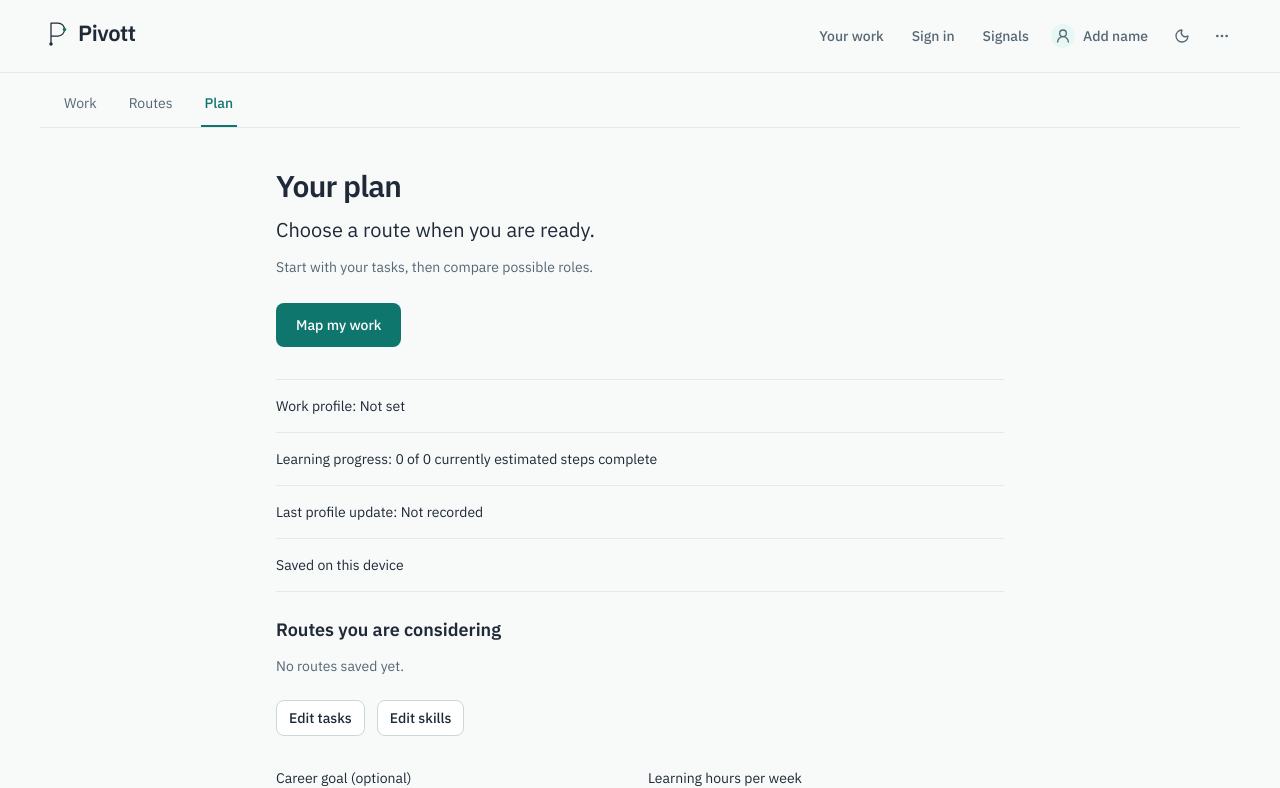
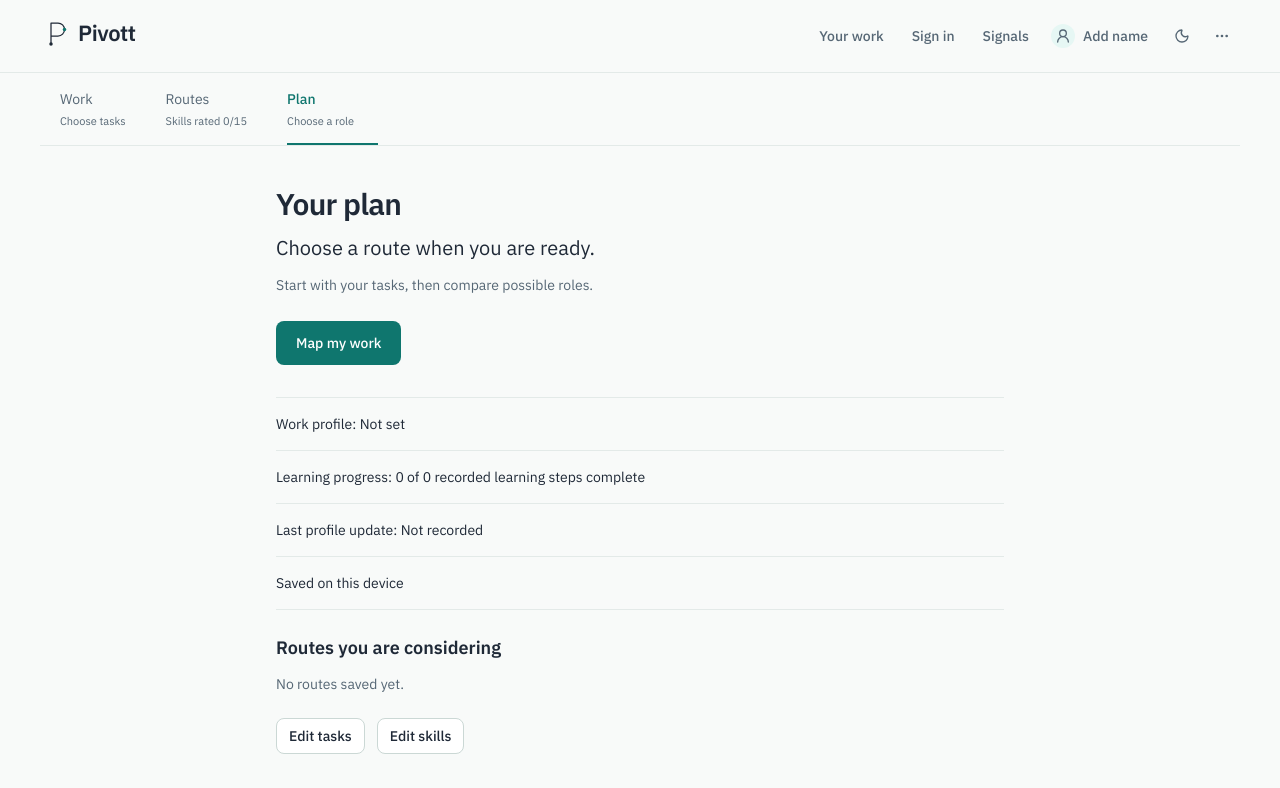
Before and after one commit to truffleloaf/SDC-Hack, a Next.js app in the folder pivott-web-application-design/: page /workspace in a window 1280 px wide. Shown: the top 788 px of the page. Built offline with nearby package versions, Linux system fonts and the light colour scheme; no server answers.

Commit message:
D2: show navigation progress and retain completion after skill updates

```diff
--- a/pivott-web-application-design/app/pathway/page.tsx
+++ b/pivott-web-application-design/app/pathway/page.tsx
@@ -15,6 +15,7 @@ import { NeedsProfile, PageSkeleton } from '@/components/pivott/states'
 import { ValueSlider } from '@/components/pivott/value-slider'
 import { Switch } from '@/components/ui/switch'
 import { roleById, skillById } from '@/lib/data/seed'
+import { planProgress } from '@/lib/plan-progress'
 import { buildPathway } from '@/lib/engine'
 import { buildIcs, downloadFile } from '@/lib/ics'
 import { setState, taskLookup, useAnalysis, useAppState } from '@/lib/store'
@@ -38,11 +39,12 @@ export default function PathwayPage() {
     freeOnly: state.freeOnly,
   })
   const doneIds = new Set(state.completedSteps.filter((id) => steps.some((s) => s.id === id)))
-  const progress = steps.length ? doneIds.size / steps.length : 0
+  const summary = planProgress(role, steps, state.completedSteps, state.skills)
+  const progress = summary.progress
   const unknown = role.requirements.filter((requirement) => state.skills[requirement.skillId] === undefined)
-  const complete = unknown.length === 0 && steps.length > 0 && doneIds.size === steps.length
+  const complete = summary.complete
 
-  const fill = steps.length ? doneIds.size / steps.length : 0
+  const fill = progress
 
   function toggle(id: string) {
     const step = steps.find((item) => item.id === id)
@@ -97,9 +99,9 @@ export default function PathwayPage() {
                   >
                     <LogoMark className="size-14 shrink-0 text-foreground" />
                     <div className="flex flex-col gap-1">
-                      <p className="font-serif text-2xl">All steps done.</p>
+                      <p className="font-serif text-2xl">{summary.doneCount ? 'All steps done.' : 'No rated gaps remain.'}</p>
                       <p className="text-sm leading-relaxed text-muted-foreground">
-                        You’ve marked every learning step complete. Review your skill ratings to update the comparison.
+                        {summary.doneCount ? 'You’ve marked every learning step complete. Review your skill ratings to update the comparison.' : 'Your ratings meet the stored requirements. Review them when your experience changes.'}
                       </p>
                     </div>
                   </motion.div>
@@ -118,14 +120,14 @@ export default function PathwayPage() {
           <div className="card-surface flex flex-col gap-6 p-6">
             <div className="flex items-center gap-4">
               <ProgressRing value={progress} size={76} stroke={6} label="Pathway progress">
-                <span className="font-mono text-sm">{steps.length ? `${Math.round(progress * 100)}%` : '—'}</span>
+                <span className="font-mono text-sm">{unknown.length ? `${summary.doneCount} done` : `${Math.round(progress * 100)}%`}</span>
               </ProgressRing>
               <div className="flex flex-col">
                 <span className="font-serif text-3xl leading-none">
                   {unknown.length && !steps.length ? 'Not estimated' : <>{unknown.length ? '≥ ' : ''}{weeks} <span className="font-sans text-sm text-muted-foreground">weeks</span></>}
                 </span>
                 <span className="mt-1 font-mono text-xs text-muted-foreground">
-                  {unknown.length ? 'Rated gaps only · ' : ''}{totalHours} h · {doneIds.size}/{steps.length} done
+                  {unknown.length ? 'Rated gaps only · ' : ''}{totalHours} h · {summary.doneCount}/{summary.totalCount} recorded done
                 </span>
               </div>
             </div>
--- a/pivott-web-application-design/app/workspace/page.tsx
+++ b/pivott-web-application-design/app/workspace/page.tsx
@@ -2,6 +2,7 @@
 import { NumberField } from '@/components/pivott/number-field'
 import { useAppState, setState } from '@/lib/store'
 import { roleById } from '@/lib/data/seed'
+import { planProgress } from '@/lib/plan-progress'
 import { buildPathway } from '@/lib/engine'
 import { PButton, PLink } from '@/components/pivott/p-button'
 import { PageSkeleton } from '@/components/pivott/states'
@@ -15,11 +16,11 @@ export default function WorkspacePage() {
   const role = state.targetRoleId ? roleById[state.targetRoleId] : null
   const plan = role ? buildPathway({ targetRoleId: role.id, levels: state.skills, hoursPerWeek: state.hoursPerWeek, freeOnly: state.freeOnly }) : null
   const next = plan?.steps.find((step) => !state.completedSteps.includes(step.id))
-  const complete = plan?.steps.filter((step) => state.completedSteps.includes(step.id)).length ?? 0
+  const progress = planProgress(role ?? undefined, plan?.steps ?? [], state.completedSteps, state.skills)
   return <div className="mx-auto max-w-3xl px-5 py-10"><h1 className="text-3xl font-semibold tracking-tight">Your plan</h1><p className="mt-3 text-xl">{role?.title || 'Choose a route when you are ready.'}</p>
     <p className="mt-3 text-sm leading-relaxed text-muted-foreground">{next ? `Next: ${next.title}, about ${next.hours} h` : role ? 'Review your plan and any skills still to rate.' : 'Start with your tasks, then compare possible roles.'}</p>
     <PLink className="mt-6" href={role ? '/pathway' : state.roleId ? '/map' : '/start'}>{role ? 'Continue plan' : state.roleId ? 'Open my work' : 'Map my work'}</PLink>
-    <div className="mt-8 divide-y divide-border border-y border-border text-sm"><p className="py-4">Work profile: {state.jobTitle || (state.roleId && roleById[state.roleId]?.title) || 'Not set'}{state.jobTitle && state.roleId ? ` · Template: ${roleById[state.roleId]?.title}` : ''}</p><p className="py-4">Learning progress: {complete} of {plan?.steps.length ?? 0} currently estimated steps complete</p><p className="py-4">Last profile update: {state.updatedAt ? new Date(state.updatedAt).toLocaleString() : 'Not recorded'}</p><p className="py-4">{saveStatus === 'error' ? 'Couldn’t save on this device.' : 'Saved on this device'}{saveStatus === 'error' && <PButton size="sm" variant="ghost" onClick={() => setState({})}>Retry device save</PButton>}</p></div>
+    <div className="mt-8 divide-y divide-border border-y border-border text-sm"><p className="py-4">Work profile: {state.jobTitle || (state.roleId && roleById[state.roleId]?.title) || 'Not set'}{state.jobTitle && state.roleId ? ` · Template: ${roleById[state.roleId]?.title}` : ''}</p><p className="py-4">Learning progress: {progress.doneCount} of {progress.totalCount} recorded learning steps complete</p><p className="py-4">Last profile update: {state.updatedAt ? new Date(state.updatedAt).toLocaleString() : 'Not recorded'}</p><p className="py-4">{saveStatus === 'error' ? 'Couldn’t save on this device.' : 'Saved on this device'}{saveStatus === 'error' && <PButton size="sm" variant="ghost" onClick={() => setState({})}>Retry device save</PButton>}</p></div>
     <section className="mt-6"><h2 className="text-lg font-semibold">Routes you are considering</h2><ul className="mt-3 space-y-2">{state.savedRouteIds.map((id) => <li key={id}><PLink href="/routes" variant="link">{roleById[id]?.title}</PLink></li>)}</ul>{!state.savedRouteIds.length && <p className="mt-2 text-sm text-muted-foreground">No routes saved yet.</p>}</section>
     <div className="mt-6 flex flex-wrap gap-3"><PLink href="/start" variant="secondary" size="sm">Edit tasks</PLink><PLink href="/skills" variant="secondary" size="sm">Edit skills</PLink></div>
     <section className="mt-8 grid gap-4 sm:grid-cols-2"><label className="flex flex-col gap-2 text-sm">Career goal (optional)<input className="pivott-input" maxLength={200} value={state.careerGoal} onChange={(event) => setState({ careerGoal: event.target.value })} /></label><label className="flex flex-col gap-2 text-sm">Learning hours per week<NumberField min={1} max={40} value={state.hoursPerWeek} onCommit={(value) => setState({ hoursPerWeek: value })} /></label></section>
--- a/pivott-web-application-design/components/pivott/route-stepper.tsx
+++ b/pivott-web-application-design/components/pivott/route-stepper.tsx
@@ -2,7 +2,12 @@
 
 import Link from 'next/link'
 import { usePathname } from 'next/navigation'
-import { motion } from 'motion/react'
+import { motion, useReducedMotion } from 'motion/react'
+import { Check } from 'lucide-react'
+import { skills, roleById } from '@/lib/data/seed'
+import { buildPathway } from '@/lib/engine'
+import { planProgress } from '@/lib/plan-progress'
+import { useAppState } from '@/lib/store'
 import { cn } from '@/lib/utils'
 
 export const flowSteps = [
@@ -16,13 +21,24 @@ export const flowSteps = [
 
 export function RouteStepper() {
   const pathname = usePathname()
+  const { state } = useAppState()
+  const reduce = useReducedMotion()
+  const rated = skills.filter((skill) => state.skills[skill.id] !== undefined).length
+  const target = state.targetRoleId ? roleById[state.targetRoleId] : undefined
+  const plan = target ? buildPathway({ targetRoleId: target.id, levels: state.skills, hoursPerWeek: state.hoursPerWeek, freeOnly: state.freeOnly }) : { steps: [] }
+  const progress = planProgress(target, plan.steps, state.completedSteps, state.skills)
+  const summaries = [state.roleId && state.selections.length ? 'Work done' : 'Choose tasks', `Skills rated ${rated}/${skills.length}`, !target ? 'Choose a role' : progress.unknownCount ? 'Partial plan' : `${Math.round(progress.progress * 100)}% done`]
+  const complete = [!!state.roleId && state.selections.length > 0, rated === skills.length, progress.complete]
   const groups = [
     { href: '/map', label: 'Work', paths: ['/start', '/map'] },
     { href: '/routes', label: 'Routes', paths: ['/skills', '/routes'] },
     { href: '/pathway', label: 'Plan', paths: ['/pathway', '/passport', '/workspace'] },
   ]
   if (!groups.some((group) => group.paths.includes(pathname))) return null
-  return <nav aria-label="Workspace" className="mx-auto flex max-w-[1200px] gap-6 border-b border-border px-5 pt-5">{groups.map((group) => <Link key={group.href} href={group.href} aria-current={group.paths.includes(pathname) ? 'page' : undefined} className={cn('border-b-2 border-transparent px-1 pb-3 text-sm', group.paths.includes(pathname) ? 'border-primary font-medium text-primary' : 'text-muted-foreground')}>{group.label}</Link>)}</nav>
+  return <nav aria-label="Workspace" className="mx-auto flex max-w-[1200px] gap-4 border-b border-border px-5 pt-4">{groups.map((group, index) => {
+    const active = group.paths.includes(pathname)
+    return <Link key={group.href} href={group.href} aria-current={active ? 'page' : undefined} className={cn('relative flex min-h-14 min-w-0 flex-1 flex-col gap-1 pb-3 sm:flex-initial sm:pr-6', active ? 'font-medium text-primary' : 'text-muted-foreground')}><span className="flex items-center gap-1.5 text-sm">{group.label}{complete[index] && <Check className="size-3.5" aria-label="Complete" />}</span><span className="text-[11px] font-normal text-muted-foreground">{summaries[index]}</span>{active && <motion.span layoutId="workspace-active-step" className="absolute inset-x-0 bottom-0 h-0.5 bg-primary" transition={reduce ? { duration: 0 } : { type:'spring',stiffness:400,damping:35 }} />}</Link>
+  })}</nav>
 }
 
 export function PageIntro({
--- /dev/null
+++ b/pivott-web-application-design/lib/plan-progress.ts
@@ -0,0 +1,11 @@
+import type { Role } from './data/seed'
+/** Keep recorded completion when a raised rating removes a gap from the current plan. */
+export function planProgress(role: Role | undefined, steps: { id: string }[], completed: string[], levels: Record<string, number>) {
+  if (!role) return { doneCount: 0, totalCount: 0, progress: 0, complete: false, unknownCount: 0 }
+  const valid = new Set(role.requirements.map((item) => `${role.id}:${item.skillId}`))
+  const done = new Set(completed.filter((id) => valid.has(id)))
+  const total = new Set([...steps.map((step) => step.id), ...done])
+  const unknownCount = role.requirements.filter((item) => levels[item.skillId] === undefined).length
+  const complete = unknownCount === 0 && done.size === total.size
+  return { doneCount: done.size, totalCount: total.size, progress: total.size ? done.size / total.size : complete ? 1 : 0, complete, unknownCount }
+}
```
Also changed, not shown: 2 other files (tests, documents, lock files or other folders).
